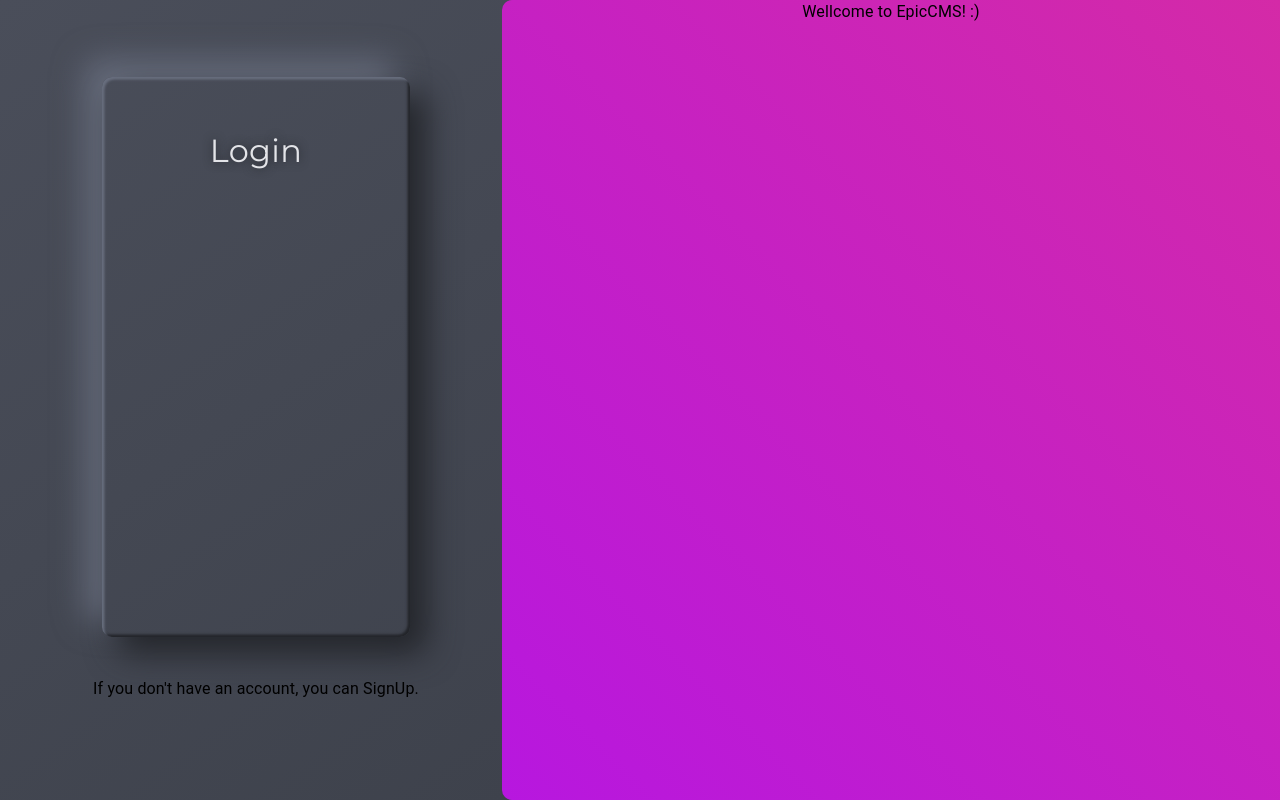
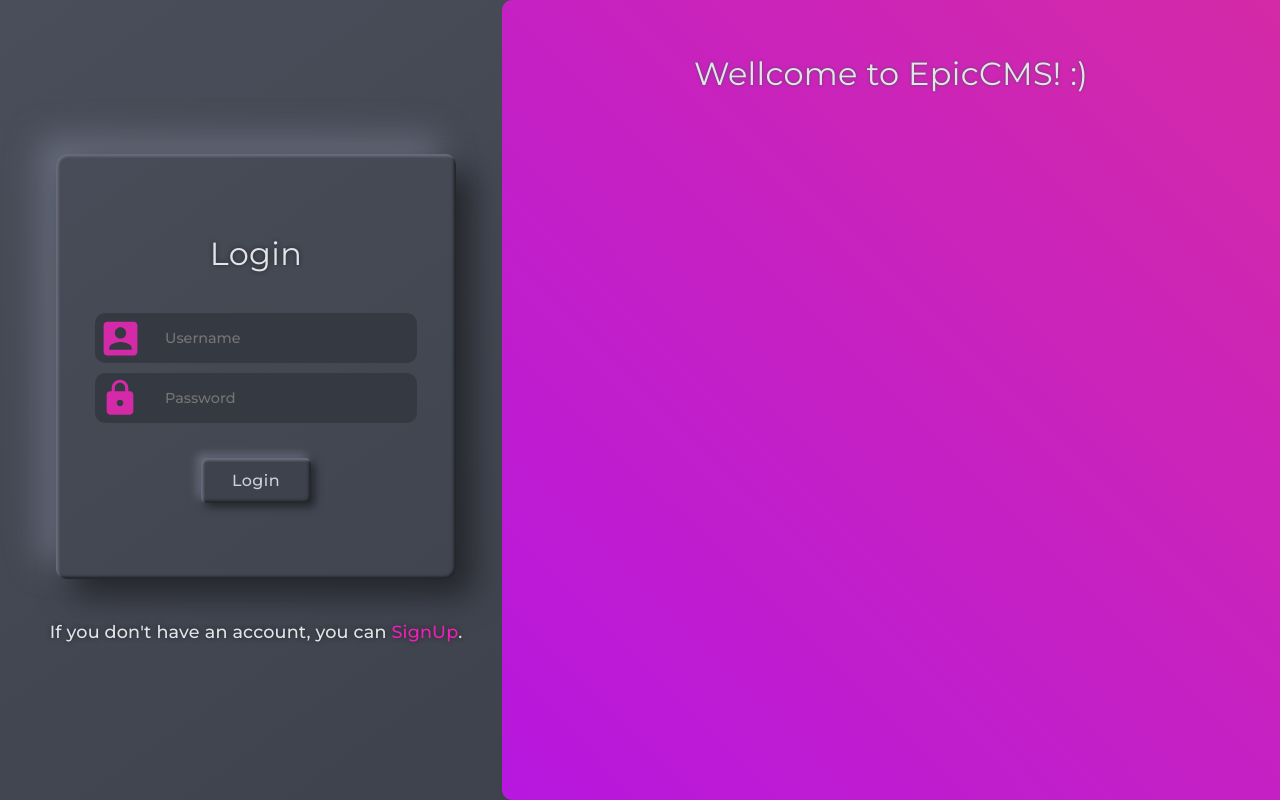
Before and after one commit to octaviotastico/CMS-Frontend, a React (Create React App) app: page / in a window 1280 px wide. Built offline with nearby package versions, Linux system fonts and the light colour scheme.

Commit message:
Lots of improvements in Login screen

```diff
--- a/src/Screens/LogIn/LogIn.scss
+++ b/src/Screens/LogIn/LogIn.scss
@@ -8,35 +8,123 @@
   min-height: 100vh;
   text-align: center;
 
-  .LoginBox {
-    @extend .NeumorphicSurface;
-    margin-bottom: 2.5rem;
-    display: block;
-    margin-left: auto;
-    margin-right: auto;
-    position: relative;
-    margin-top: 15%;
-    height: 70%;
-    width: 60%;
-
-    .LoginTitle {
-      @extend .Text;
-      font-size: 2rem;
-      color: #e3e4e8;
-      text-shadow: 0 0 10px $shade1;
-      margin: 50px;
-    }
-
-  }
-
   .LeftGrid {
     display: flex;
     flex-direction: column;
+    justify-content: center;
+    align-items: center;
     background-image: linear-gradient(145deg, $shade3, $shade2);
     position: relative;
     height: 100vh;
     width: 40%;
     left: 0;
+
+    .LoginBox {
+      @extend .NeumorphicSurface;
+      margin-bottom: 2.5rem;
+      display: flex;
+      flex-direction: column;
+      align-items: center;
+      justify-content: center;
+      min-height: 425px;
+      min-width: 400px;
+      height: 40%;
+      width: 60%;
+
+      .LoginTitle {
+        @extend .Text;
+        font-size: 2rem;
+        color: #e3e4e8;
+        text-shadow: 0 0 5px $shade1;
+        margin-bottom: 30px;
+      }
+
+      .InputsContainer {
+        display: flex;
+        flex-direction: column;
+
+        .InputWrapper {
+          display: flex;
+          flex-direction: row;
+          width: 100%;
+          justify-content: center;
+          margin: 5px 0;
+
+          .Input {
+            margin: 0;
+            border: none;
+            outline: none;
+            min-width: 250px;
+            border-top-right-radius: 10px;
+            border-bottom-right-radius: 10px;
+            background-color: $inputshade !important;
+            padding-left: 20px;
+            color: #e3e4e8 !important;
+            font-size: 0.9rem;
+            font-weight: 500;
+            @extend .Text;
+          }
+          .IconContainer {
+            width: 50px;
+            height: 50px;
+            display: flex;
+            background-color: $inputshade;
+            border-bottom-left-radius: 10px;
+            border-top-left-radius: 10px;
+            justify-content: center;
+            align-items: center;
+            padding: 0;
+            margin: 0;
+            .UsernameIcon {
+              width: 90%;
+              height: 90%;
+              color: #D42AA7;
+            }
+            .PasswordIcon {
+              width: 80%;
+              height: 80%;
+              color: #D42AA7;
+            }
+          }
+        }
+      }
+
+      .LoginButton {
+        @extend .Text;
+        @extend .NaumorphicItem;
+        color: #ced0da;
+        text-transform: none;
+        background-color: $inputshade;
+        margin-top: 30px;
+        width: 110px;
+        height: 45px;
+        font-size: 1rem;
+        font-weight: 500;
+        border-radius: 5px;
+        background-color: $shade2;
+      }
+    }
+
+    .HelpText {
+      @extend .Text;
+      font-size: 1.1rem;
+      font-weight: 500;
+      color: #e3e4e8;
+      text-shadow: 0 0 5px $shade1;
+
+      .SignUp {
+        color: #f11fb9;
+        cursor: pointer;
+        transition: text-shadow 0.5s ease-in-out;
+
+        &:hover {
+          text-decoration: underline;
+          text-shadow: 0 0 30px #a30d7b,
+                       0 0 30px #a30d7b,
+                       0 0 30px #a30d7b;
+        }
+      }
+    }
   }
 
   .RightGrid {
@@ -50,5 +138,13 @@
     width: calc(60% - 90px);
     height: 100%;
     right: 0;
+
+    .WellcomeTitle {
+      @extend .Text;
+      font-size: 2rem;
+      color: #e3e4e8;
+      text-shadow: 0 0 3px $shade3;
+      margin: 50px;
+    }
   }
 }
--- a/src/Screens/LogIn/Login.jsx
+++ b/src/Screens/LogIn/Login.jsx
@@ -1,8 +1,14 @@
 // React
 import React from 'react';
 
-// Material
-import { Container, Grid, Typography } from '@material-ui/core';
+// Material UI
+import {
+  Button, Container, Grid, Typography,
+} from '@material-ui/core';
+import { AccountBox, Lock } from '@material-ui/icons';
+
+// Router
+import { navigate } from '../../Router';
 
 // Styles
 import './Login.scss';
@@ -10,15 +16,60 @@ import './Login.scss';
 const Login = () => (
   <Container disableGutters maxWidth={false} className="Login">
     <Grid className="LeftGrid">
+
       <Grid className="LoginBox">
         <Typography className="LoginTitle">
           Login
         </Typography>
+
+        <Grid className="InputsContainer">
+
+          <Grid className="InputWrapper">
+            <Grid className="IconContainer">
+              <AccountBox className="UsernameIcon" />
+            </Grid>
+            <input
+              className="Input"
+              placeholder="Username"
+              autoComplete={false}
+              type="text"
+            />
+          </Grid>
+
+          <Grid className="InputWrapper">
+            <Grid className="IconContainer">
+              <Lock className="PasswordIcon" />
+            </Grid>
+            <input
+              className="Input"
+              placeholder="Password"
+              autoComplete={false}
+              type="password"
+            />
+          </Grid>
+        </Grid>
+
+        <Button className="LoginButton">
+          Login
+        </Button>
       </Grid>
-      <Typography>
-        If you don&apos;t have an account, you can SignUp.
+
+      <Typography className="HelpText">
+        If you don&apos;t have an account, you can
+        {' '}
+        <span
+          role="button"
+          tabIndex={0}
+          className="SignUp"
+          onClick={() => navigate('/signup')}
+          onKeyDown={() => navigate('/signup')}
+        >
+          SignUp
+        </span>
+        .
       </Typography>
     </Grid>
+
     <Grid className="RightGrid">
       <Typography className="WellcomeTitle">
         Wellcome to EpicCMS! :)
--- a/src/Utils/StyleClasses.scss
+++ b/src/Utils/StyleClasses.scss
@@ -164,6 +164,7 @@ $shade1: #23252a;
 $shade2: #3e424c;
 $shade3: #4a4e5a;
 $shade4: #686e7e;
+$inputshade: #353942;
 
 .NeumorphicSurface {
   border-radius: 10px;
```
